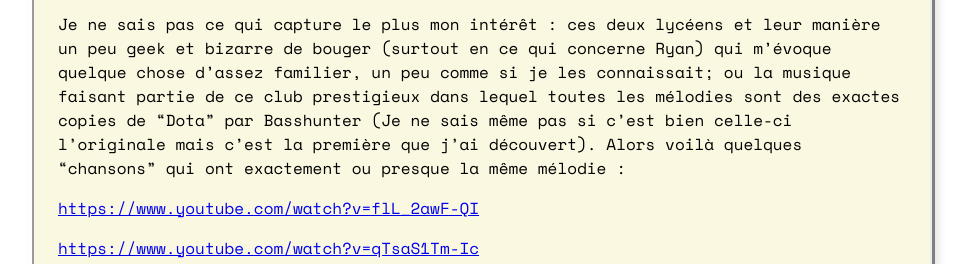
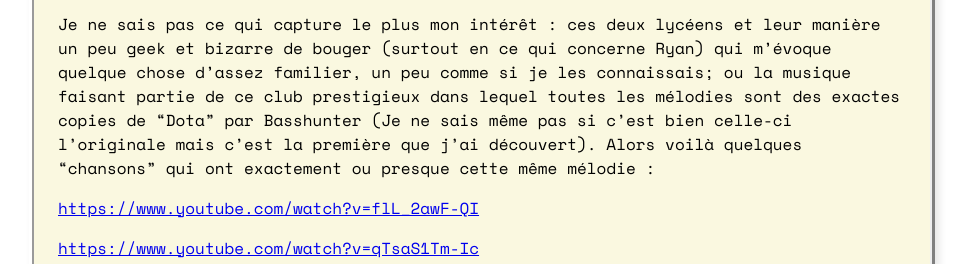
Before and after one commit to 3imaginaryboys3/3imaginaryboys3.github.io, a Jekyll site: the page built from _posts/2025-07-10-pretty-rave-girl.md, in a window 1280 px wide and 900 px high, scrolled down 2443 px, cut to the strip 248-512 px from the top of the window. Shown: the whole strip, without its empty margins (158-1128 px from the left). Built offline with Jekyll 4.4.1, drawn with Linux system fonts in a browser that asks for light colours; some web fonts are replaced; comment, search, counter and statistics services are not loaded.

Commit message:
Update 2025-07-10-pretty-rave-girl.md

```diff
--- a/_posts/2025-07-10-pretty-rave-girl.md
+++ b/_posts/2025-07-10-pretty-rave-girl.md
@@ -50,7 +50,7 @@ J’ai développé une sorte d’obsession pour cette vidéo :
 </iframe>
 
 
-Je ne sais pas ce qui capture le plus mon intérêt : ces deux lycéens et leur manière un peu geek et bizarre de bouger (surtout en ce qui concerne Ryan) qui m’évoque quelque chose d’assez familier, un peu comme si je les connaissait; ou la musique faisant partie de ce club prestigieux dans lequel toutes les mélodies sont des exactes copies de “Dota” par Basshunter (Je ne sais même pas si c’est bien celle-ci l’originale mais c’est la première que j’ai découvert). Alors voilà quelques “chansons” qui ont exactement ou presque la même mélodie :
+Je ne sais pas ce qui capture le plus mon intérêt : ces deux lycéens et leur manière un peu geek et bizarre de bouger (surtout en ce qui concerne Ryan) qui m’évoque quelque chose d’assez familier, un peu comme si je les connaissais; ou la musique faisant partie de ce club prestigieux dans lequel toutes les mélodies sont des exactes copies de “Dota” par Basshunter (Je ne sais même pas si c’est bien celle-ci l’originale mais c’est la première que j’ai découvert). Alors voilà quelques “chansons” qui ont exactement ou presque cette même mélodie :
 
 [https://www.youtube.com/watch?v=flL_2awF-QI](https://www.youtube.com/watch?v=flL_2awF-QI)
 
```
